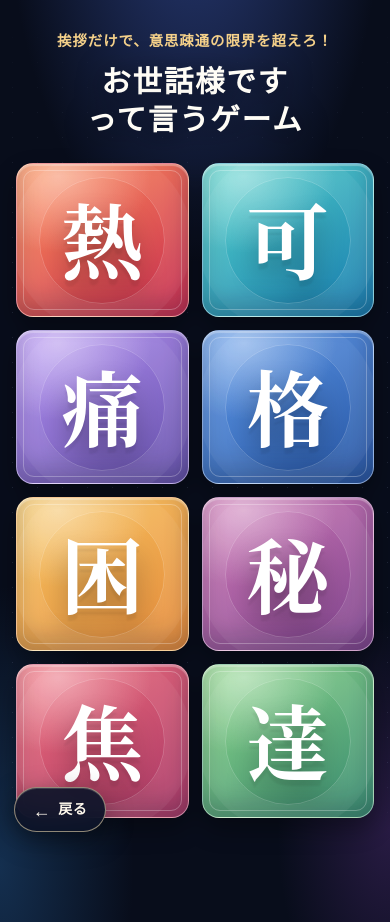
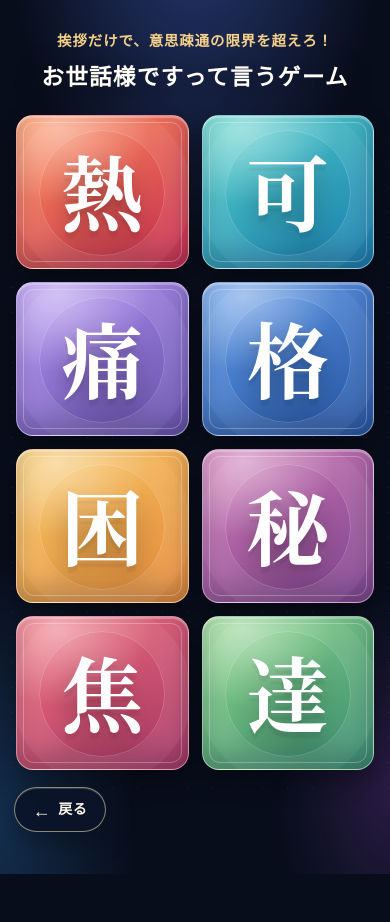
Before and after one commit to tsicb/kickoff-party2027, a plain HTML site: page categories.html in a window 390 px wide. After the commit the page ends 874 px from the top, so only its background shows below. Drawn offline with Linux system fonts and the light colour scheme.

Commit message:
Restore single-line heading on category screen

```diff
--- a/categories.html
+++ b/categories.html
@@ -46,7 +46,7 @@
       padding: 32px 0 106px;
     }
     .intro { text-align: center; }
-    .title-line { display: block; white-space: nowrap; }
+    .intro h1 { white-space: nowrap; }
     .tagline {
       margin: 0;
       color: #f5d18a;
@@ -191,7 +191,7 @@
     @media (max-width: 620px) {
       .shell { width: min(450px, calc(100% - 32px)); justify-content: flex-start; gap: 24px; padding: 30px 0 104px; }
       .tagline { font-size: clamp(13px, 3.7vw, 17px); }
-      h1 { font-size: clamp(27px, 7.6vw, 40px); }
+      h1 { font-size: clamp(18px, 5.8vw, 31px); }
       .grid { grid-template-columns: repeat(2, minmax(0, 1fr)); gap: 13px; }
       .tile { aspect-ratio: 1.12; border-radius: 17px; }
       .kanji { font-size: clamp(78px, 21vw, 117px); }
@@ -205,7 +205,7 @@
   <main class="shell">
     <header class="intro">
       <p class="tagline">挨拶だけで、意思疎通の限界を超えろ！</p>
-      <h1><span class="title-line">お世話様です</span><span class="title-line">って言うゲーム</span></h1>
+      <h1>お世話様ですって言うゲーム</h1>
     </header>
     <section class="grid" aria-label="8つのジャンル">
       <button class="tile" type="button" data-kanji="熱" aria-label="「熱」のジャンルを選択"><span class="kanji">熱</span></button>
```
